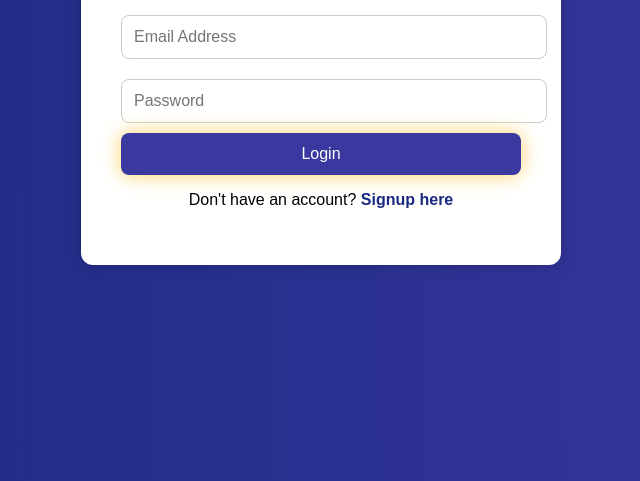
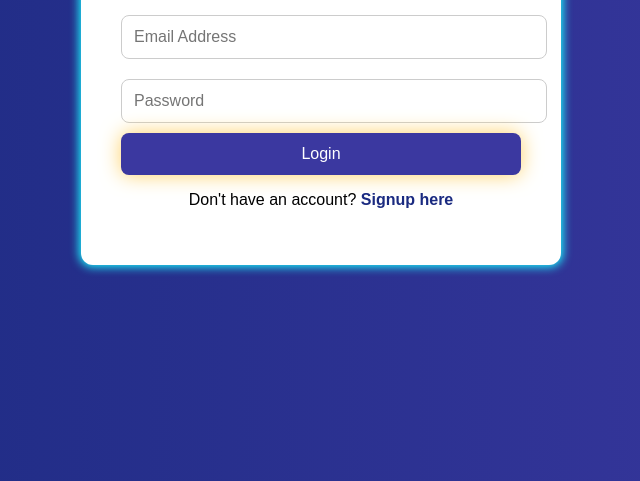
Before and after one commit to omarhayat-068/zamanmedistore, a plain HTML site: page login.html in a window 1280 px wide. Shown: the part 319-800 px from the top of the page, without its empty margins (319-959 px from the left). Drawn offline with Linux system fonts and the light colour scheme.

Commit message:
Update login.html

```diff
--- a/login.html
+++ b/login.html
@@ -37,6 +37,7 @@
       transform: translateY(30px);
       opacity: 0;
       animation: slideUp 1s ease 0.4s forwards;
+      box-shadow: 0px 0px 10px 2px #1bf7ff;
     }
 
     @keyframes slideUp {
```
